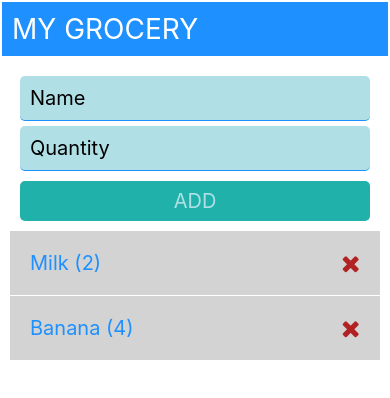
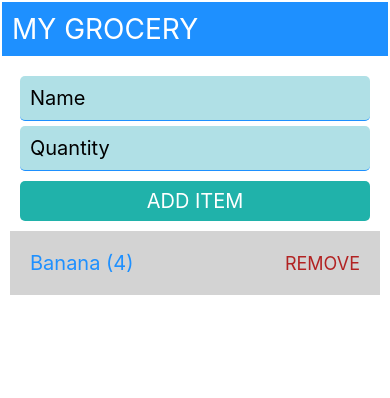
Before and after one commit to ravindersirohi/react-native, a React Native app: screen / in a window 390 px wide. Shown: the top 398 px of the page. Built offline with nearby package versions, Linux system fonts and the light colour scheme.

Commit message:
UX changes for grid and Remove.

```diff
--- a/components/AddItem.js
+++ b/components/AddItem.js
@@ -19,7 +19,7 @@ const AddItem = ({ addItem }) => {
         <TextInput style={styles.textInput} placeholder="Name" onChangeText={onNameChange} />
         <TextInput style={styles.textInput} placeholder="Quantity" onChangeText={onQuantityChange} />
         <TouchableOpacity style={styles.buttonBody} onPress={() => addItem(item)}>
-            <Text style={styles.button}>Add</Text>
+            <Text style={styles.button}>Add Item</Text>
         </TouchableOpacity>
     </View>);
 }
@@ -44,7 +44,7 @@ const styles = StyleSheet.create({
     button: {
         fontSize: 20,
         backgroundColor: 'lightseagreen',
-        color: 'powderblue',
+        color: '#FFFFFF',
         textAlign: 'center',
         textTransform: 'uppercase',
 
--- a/components/Home.js
+++ b/components/Home.js
@@ -5,8 +5,7 @@ import AddItem from './AddItem';
 
 const Home = () => {
     const [listItems, setState] = useState([
-        { id: 1, name: 'Milk', quantity: 2 },
-        { id: 2, name: 'Banana', quantity: 4 }
+        { id: 1, name: 'Banana', quantity: 4 }
     ])
 
     const removeItem = id => {
@@ -24,8 +23,8 @@ const Home = () => {
     return (
         <>
             <View style={styles.body}>
-                <View style={styles.sectionContainer}>
-                    <Text style={styles.sectionTitle}>My Grocery</Text>
+                <View style={styles.container}>
+                    <Text style={styles.title}>My Grocery</Text>
                 </View>
                 <View style={styles.listView}>
                     <AddItem addItem={addItem} />
@@ -40,13 +39,14 @@ const Home = () => {
 const styles = StyleSheet.create({
 
     body: {
+        fontSize: 20,
         backgroundColor: '#ffffff',
     },
-    sectionContainer: {
-        marginTop:2,
+    container: {
+        marginTop: 2,
         paddingHorizontal: 2,
     },
-    sectionTitle: {
+    title: {
         fontSize: 28,
         fontWeight: '400',
         color: '#ffffff',
@@ -55,12 +55,6 @@ const styles = StyleSheet.create({
         textTransform: 'uppercase',
         marginBottom: 5
     },
-    sectionDescription: {
-        marginTop: 8,
-        fontSize: 18,
-        fontWeight: '300',
-        color: 'darkgreen',
-    },
     listView: {
         margin: 10,
         marginHorizontal: 10,
--- a/components/ViewItem.js
+++ b/components/ViewItem.js
@@ -1,12 +1,11 @@
 import React from 'react';
 import { StyleSheet, View, Text, TouchableOpacity } from 'react-native';
-import Icon from 'react-native-vector-icons/dist/FontAwesome';
 const ViewItem = ({ item, removeItem }) => {
     return (
         <TouchableOpacity style={styles.item}>
             <View style={styles.itemView}>
                 <Text style={styles.itemText}>{item.name} ({item.quantity})</Text>
-                <Icon name="remove" style={styles.icon} onPress={() => removeItem(item.id)} />
+                <Text style={styles.icon} onPress={() => removeItem(item.id)}>Remove</Text>
             </View>
         </TouchableOpacity>);
 }
@@ -27,8 +26,9 @@ const styles = StyleSheet.create({
         color: 'dodgerblue'
     },
     icon: {
-        fontSize: 24,
-        color: 'firebrick'
+        fontSize: 18,
+        color: 'firebrick',
+        textTransform: 'uppercase',
     }
 });
 export default ViewItem;
```
